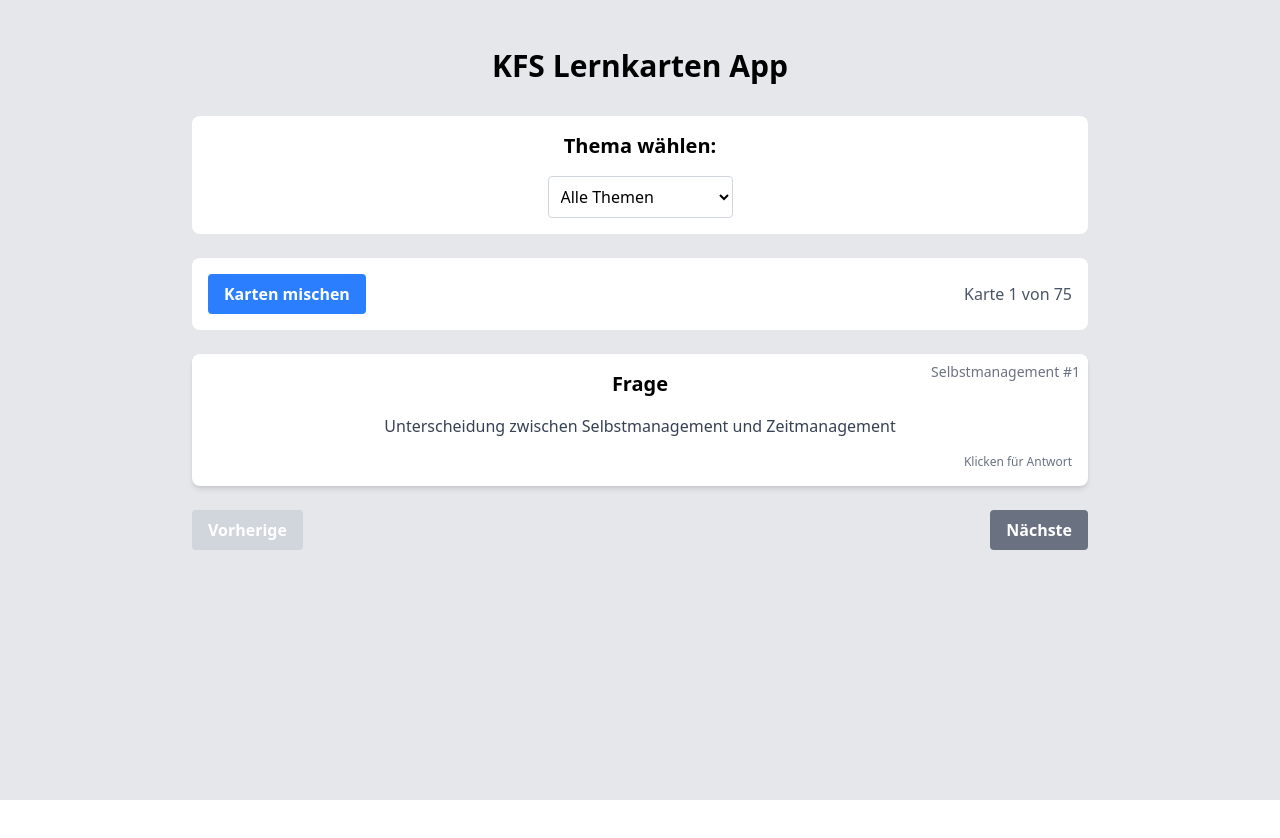
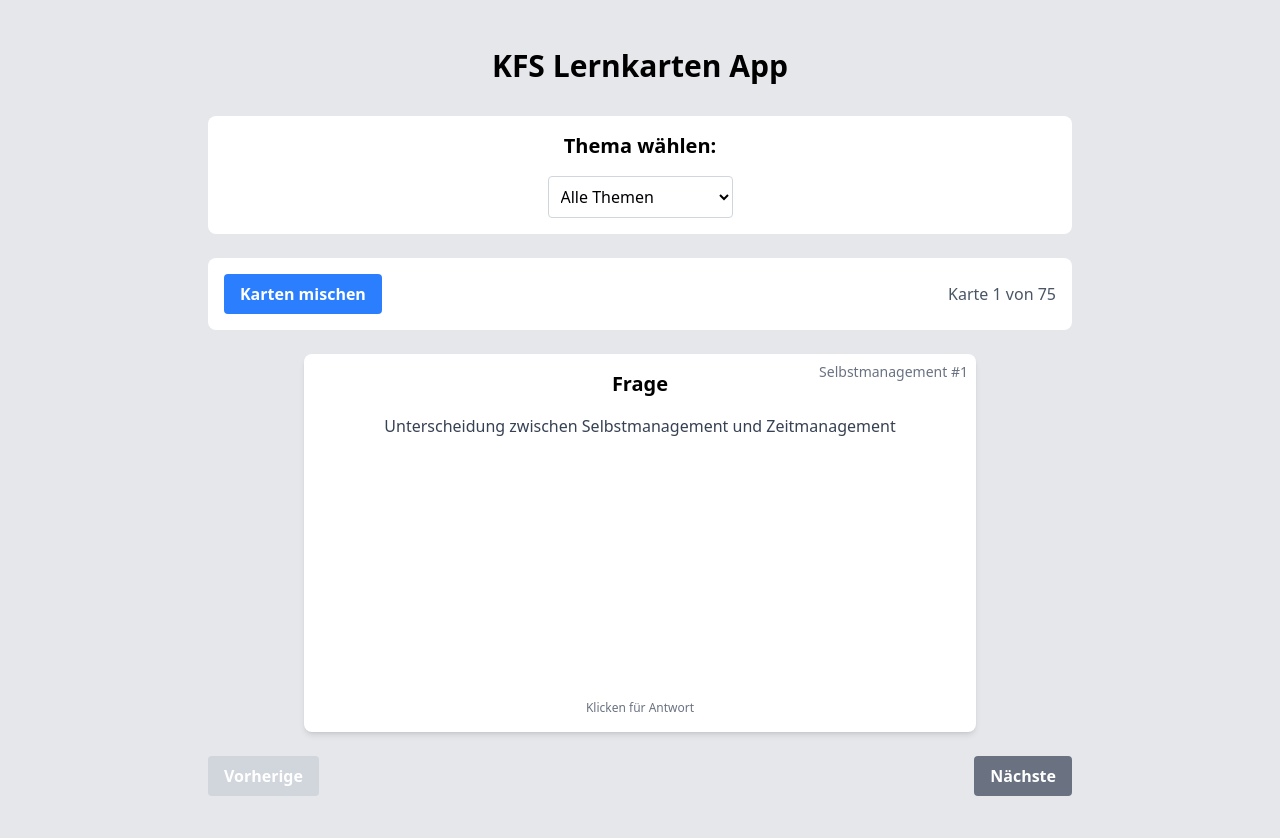
Before and after one commit to BooleanBill/KFSLearningCards, a React (Vite) app: page / in a window 1280 px wide. Shown: the top 838 px of the page. Before the commit the page ends 800 px from the top, so only its background shows below. Built offline with nearby package versions, Linux system fonts and the light colour scheme.

Commit message:
styling fixes

```diff
--- a/src/App.css
+++ b/src/App.css
@@ -0,0 +1,21 @@
+/* 3D Flip Animation Styles */
+.perspective-1000 {
+  perspective: 1000px;
+}
+
+.transform-style-preserve-3d {
+  transform-style: preserve-3d;
+}
+
+.backface-hidden {
+  backface-visibility: hidden;
+}
+
+.rotate-y-180 {
+  transform: rotateY(180deg);
+}
+
+/* Ensure the card container has proper dimensions */
+.learning-card-container {
+  min-height: 16rem; /* 256px */
+}
--- a/src/App.tsx
+++ b/src/App.tsx
@@ -94,7 +94,7 @@ function App() {
 
   return (
     <div className="app">
-      <div className="container mx-auto max-w-4xl py-12">
+      <div className="container mx-auto max-w-4xl py-12 px-4">
         <h1 className="text-3xl font-bold mb-8 text-center">KFS Lernkarten App</h1>
 
         {/* Section selector */}
--- a/src/components/LearningCard.tsx
+++ b/src/components/LearningCard.tsx
@@ -16,20 +16,27 @@ export default function LearningCard({ question, answer, questionNumber, topic }
     }
 
     return (
-        <div className="bg-white dark:bg-gray-700 rounded-lg shadow-md p-4 w-full h-auto relative cursor-pointer transition-transform duration-300">
+        <div className="relative w-full max-w-2xl aspect-video cursor-pointer perspective-1000" onClick={handleFlip}>
+            <div className={`relative w-full h-full transition-transform duration-500 transform-style-preserve-3d ${isFlipped ? 'rotate-y-180' : ''}`}>
+                {/* Front side */}
+                <div className="absolute inset-0 w-full h-full bg-white dark:bg-gray-700 rounded-lg shadow-md p-4 backface-hidden">
+                    <div className="h-full flex flex-col justify-center items-center text-center">
+                        <div className="absolute top-2 right-2 text-sm text-gray-500 dark:text-white">{topic} #{questionNumber}</div>
+                        <h2 className="text-xl font-semibold mb-4 text-black dark:text-white">Frage</h2>
+                        <p className="text-gray-700 overflow-y-auto px-4 mb-4 dark:text-white">{question}</p>
+                        <div className="text-xs text-gray-500 dark:text-white text-right mt-auto">Klicken für Antwort</div>
+                    </div>
+                </div>
 
-            <div className={`front ${isFlipped ? 'hidden' : ''} h-full justify-center items-center text-center`} onClick={handleFlip}>
-                <div className="absolute top-2 right-2 text-sm text-gray-500 dark:text-white">{topic} #{questionNumber}</div>
-                <h2 className="text-xl font-semibold mb-4 text-black dark:text-white">Frage</h2>
-                <p className="text-gray-700 px-4 mb-4 dark:text-white">{question}</p>
-                <div className="text-xs text-gray-500 dark:text-white text-right">Klicken für Antwort</div>
-            </div>
-
-            <div className={`back ${isFlipped ? '' : 'hidden'} h-full text-center`} onClick={handleFlip}>
-                <div className="absolute top-2 right-2 text-sm text-gray-500 dark:text-white">#{questionNumber}</div>
-                <h2 className="text-xl font-semibold mb-4 text-black dark:text-white">Antwort</h2>
-                <p className="text-gray-700 px-4 mb-4 dark:text-white">{answer}</p>
-                <div className="text-xs text-gray-500 dark:text-white text-right">Klicken für Frage</div>
+                {/* Back side */}
+                <div className="absolute inset-0 w-full h-full bg-white dark:bg-gray-700 rounded-lg shadow-md p-4 backface-hidden rotate-y-180">
+                    <div className="h-full flex flex-col justify-center items-center text-center">
+                        <div className="absolute top-2 right-2 text-sm text-gray-500 dark:text-white">{topic} #{questionNumber}</div>
+                        <h2 className="text-xl font-semibold mb-4 text-black dark:text-white">Antwort</h2>
+                        <p className="text-gray-700 overflow-y-auto px-4 mb-4 dark:text-white">{answer}</p>
+                        <div className="text-xs text-gray-500 dark:text-white text-right mt-auto">Klicken für Frage</div>
+                    </div>
+                </div>
             </div>
         </div>
     )
```
